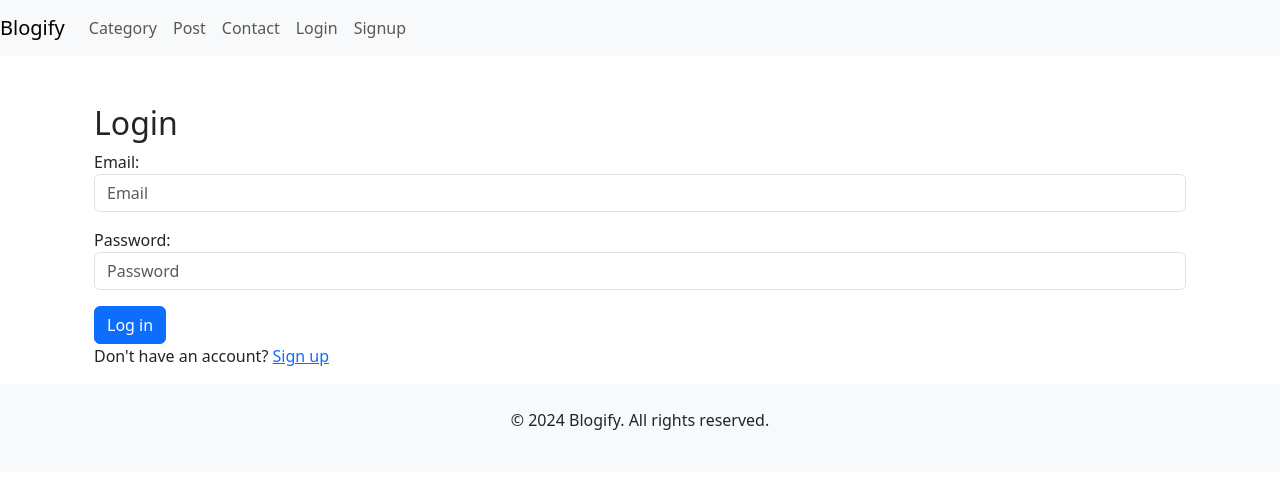
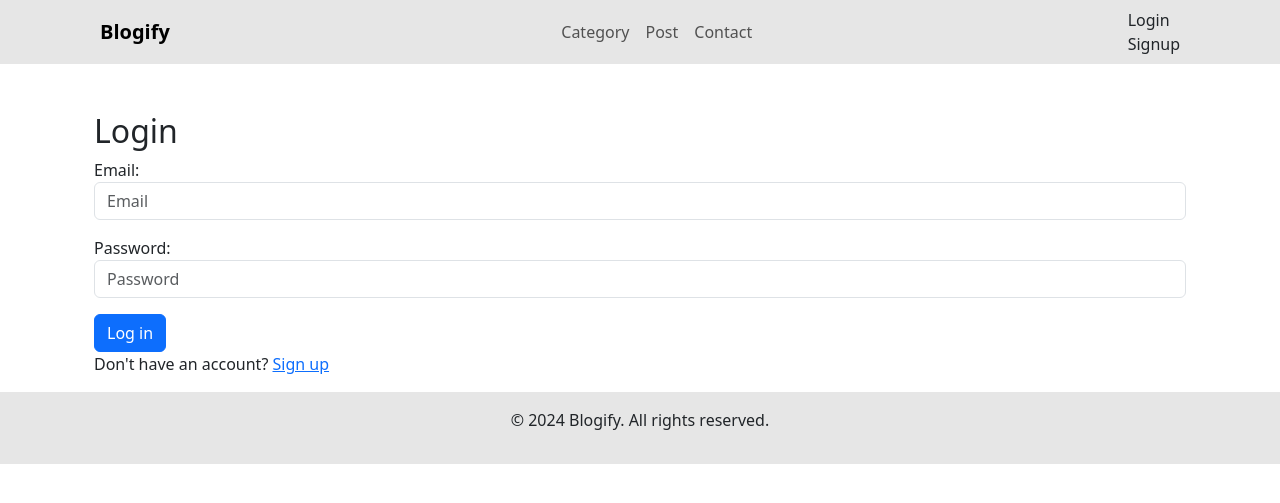
Before and after one commit to nishanlimbuchemjong/Blogify-Python-Django, a Django app: page /Users/login/ in a window 1280 px wide. Shown: the top 503 px of the page. Run offline with Django 5.2, Linux system fonts and the light colour scheme.

Commit message:
[add] navbar modified and post and category where displayed on landing page

```diff
--- a/User/templates/user/user_base.html
+++ b/User/templates/user/user_base.html
@@ -42,9 +42,9 @@
                         </ul>
                     </li>
 
-<!--                    <li class="nav-item">-->
-<!--                        <a class="nav-link" href="{% url 'logout' %}">Logout</a>-->
-<!--                    </li>-->
+                    <li class="nav-item">
+                        <a class="nav-link" href="{% url 'user_account' %}">My Account</a>
+                    </li>
                 </ul>
             </div>
             <!-- Profile Dropdown -->
--- a/User/urls.py
+++ b/User/urls.py
@@ -12,6 +12,7 @@ urlpatterns = [
     # User urls
     path('user_home/', views.UserHome, name='user_home'),
     path('user/edit-user/<int:user_id>/', views.EditUserProfile, name='edit_user_profile'),
+    path('my_account/', views.UserAccount, name='user_account'),
 
     path('category/<int:category_id>/', views.UserCategoryPosts, name='user_category_post'),
     path('category/', views.UserCategoryList, name='user_category_list'),
--- a/User/views.py
+++ b/User/views.py
@@ -108,6 +108,27 @@ def EditUserProfile(request, user_id):
         form = EditUserProfileForm(instance=user)
 
     return render(request, 'user/edit_user_profile.html', {'form': form, 'user': user})
+
+@login_required
+def UserAccount(request):
+    user = request.user
+    user_posts = Post.objects.filter(author=user)
+
+    # Calculate total likes on user's posts
+    total_likes = sum(post.likes.count() for post in user_posts)
+
+    # Calculate total comments on user's posts
+    total_comments = Comment.objects.filter(post__author=user).count()
+
+    context = {
+        'user': user,
+        'total_posts': user_posts.count(),
+        'total_likes': total_likes,
+        'total_comments': total_comments,
+        'posts': user_posts,
+    }
+
+    return render(request, 'user/user_account.html', context)
 
 def UserCategoryList(request):
     categories = Category.objects.all()
--- a/blog/templates/blog_base.html
+++ b/blog/templates/blog_base.html
@@ -1,3 +1,5 @@
+
+
 <!DOCTYPE html>
 <html lang="en">
 <head>
@@ -5,13 +7,29 @@
     <meta name="viewport" content="width=device-width, initial-scale=1.0">
     <title>{% block title %}Welcome to Blogify{% endblock %}</title>
     <link href="https://cdn.jsdelivr.net/npm/bootstrap@5.3.0/dist/css/bootstrap.min.css" rel="stylesheet">
+    <style>
+        /* Ensure the navbar has the same left and right margins as the content */
+        .navbar-container {
+            margin-left: 5.5rem;  /* Adjust this to match the left margin of the content */
+            margin-right: 5.5rem;  /* Adjust this to match the right margin of the content */
+        }
+        .navbar-nav {
+            display: flex;
+            justify-content: center;
+            width: 100%;
+        }
+    </style>
 </head>
 <body>
     <!-- Navbar -->
-    <nav class="navbar navbar-expand-lg navbar-light bg-light">
-        <a class="navbar-brand" href="{% url 'landing_page' %}">Blogify</a>
+    <nav class="navbar navbar-expand-lg navbar-light" style="background-color:#7676762e;">
+        <div class="container-fluid navbar-container">  <!-- Container to control the margins -->
+            <!-- Blogify Logo aligned to the left -->
+            <a class="navbar-brand" href="{% url 'landing_page' %}"><b>Blogify</b></a>
+
+            <!-- Navbar Items -->
             <div class="collapse navbar-collapse" id="navbarNav">
-            <ul class="navbar-nav ml-auto">
+                <ul class="navbar-nav">
                     <li class="nav-item">
                         <a class="nav-link" href="{% url 'category_list' %}">Category</a>
                     </li>
@@ -21,13 +39,13 @@
                     <li class="nav-item">
                         <a class="nav-link" href="#">Contact</a>
                     </li>
-                <li class="nav-item">
-                    <a class="nav-link" href="{% url 'login' %}">Login</a>
-                </li>
-                <li class="nav-item">
-                    <a class="nav-link" href="{% url 'signup' %}">Signup</a>
-                </li>
+
                 </ul>
+            </div>
+            <div>
+                <a class="nav-link" href="{% url 'login' %}">Login</a><a class="nav-link" href="{% url 'signup' %}">Signup</a>
+            </div>
+
         </div>
     </nav>
 
@@ -38,12 +56,13 @@
     </div>
 
    <!-- Footer -->
-    <footer class="bg-light py-4">
+    <footer class="py-3" style="background-color:#7676762e;">
         <div class="container text-center">
             <p>&copy; 2024 Blogify. All rights reserved.</p>
         </div>
     </footer>
 
+
     <script src="https://cdn.jsdelivr.net/npm/@popperjs/core@2.11.6/dist/umd/popper.min.js"></script>
     <script src="https://cdn.jsdelivr.net/npm/bootstrap@5.3.0/dist/js/bootstrap.min.js"></script>
 </body>
```
Also changed, not shown: User/templates/user/user_account.html (renamed from User/templates/admin/my_account.html, +4 -4 lines), db.sqlite3. Lines whose indentation alone changed are shown as unchanged.
